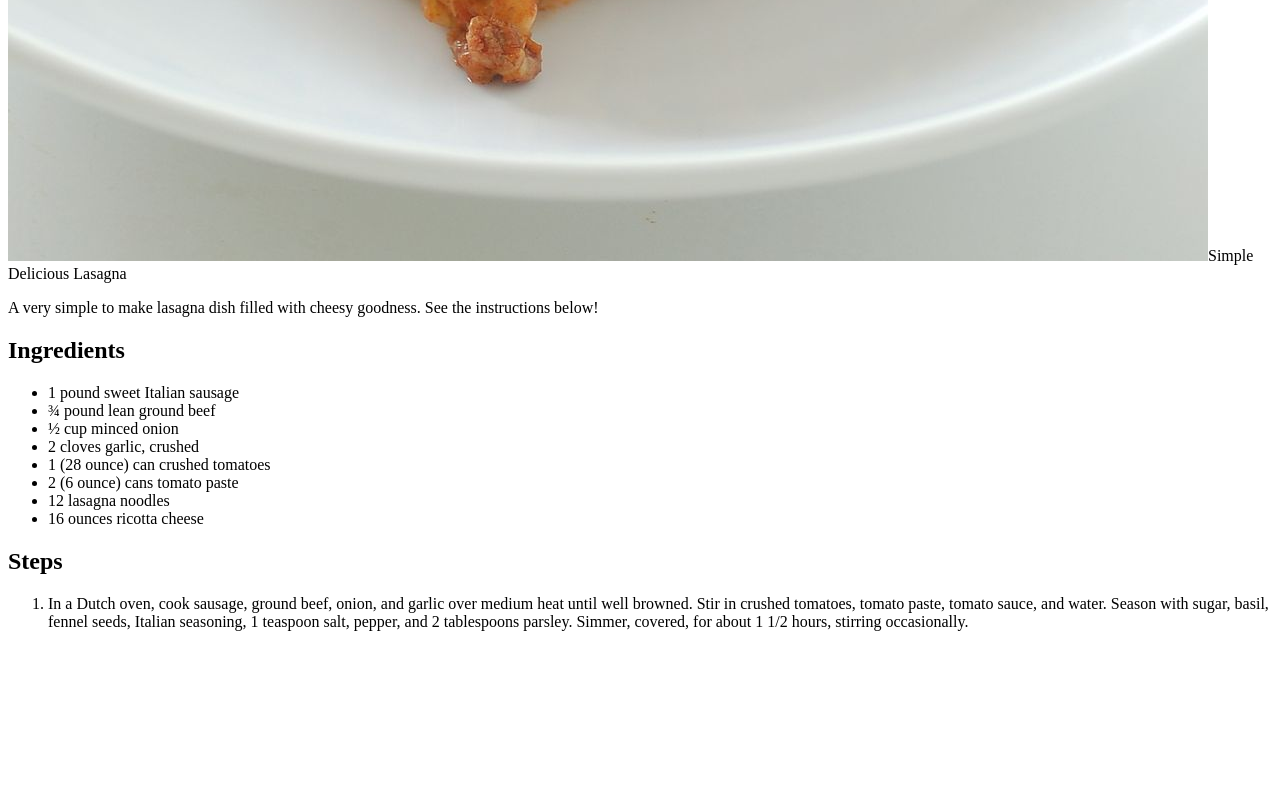
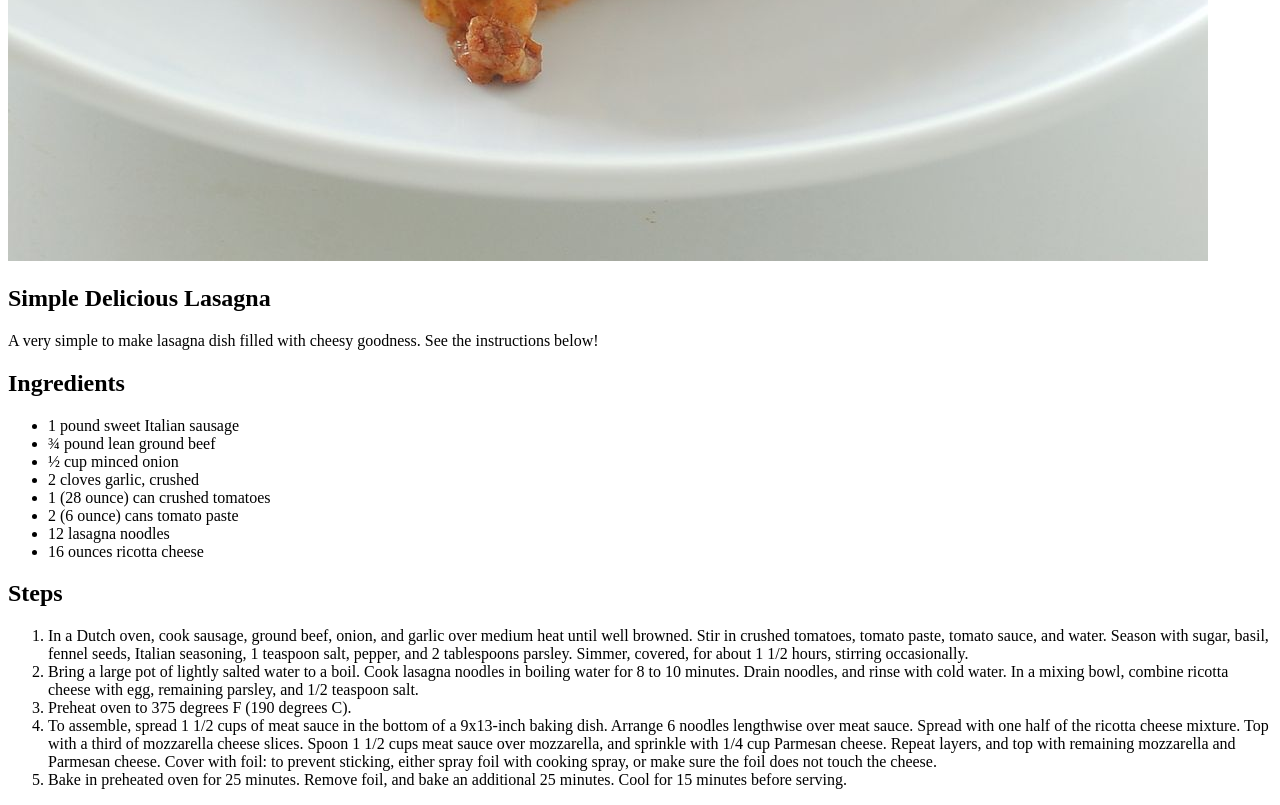
Before and after one commit to bmagi/odin-recipes, a plain HTML site: page lasagna.html in a window 1280 px wide. Shown: the part 1049-1854 px from the top of the page. Before the commit the page ends 1696 px from the top, so only its background shows below. Drawn offline with Linux system fonts and the light colour scheme.

Commit message:
finished lasagna recipe page

```diff
--- a/lasagna.html
+++ b/lasagna.html
@@ -6,7 +6,7 @@
 </head>
 <body>
     <h1>Lasagna</h1>
-    <img src="img/lasagna.jpg"
+    <img src="img/lasagna.jpg">
     <h2>Simple Delicious Lasagna</h2>
     <p>A very simple to make lasagna dish filled with cheesy goodness. See the instructions below!</p>
     <h2>Ingredients</h2>
@@ -23,7 +23,11 @@
     <h2>Steps</h2>
     <ol>
         <li>In a Dutch oven, cook sausage, ground beef, onion, and garlic over medium heat until well browned. Stir in crushed tomatoes, tomato paste, tomato sauce, and water. Season with sugar, basil, fennel seeds, Italian seasoning, 1 teaspoon salt, pepper, and 2 tablespoons parsley. Simmer, covered, for about 1 1/2 hours, stirring occasionally.</li>
-
+        <li>Bring a large pot of lightly salted water to a boil. Cook lasagna noodles in boiling water for 8 to 10 minutes. Drain noodles, and rinse with cold water. In a mixing bowl, combine ricotta cheese with egg, remaining parsley, and 1/2 teaspoon salt.</li>
+        <li>Preheat oven to 375 degrees F (190 degrees C).</li>
+        <li>To assemble, spread 1 1/2 cups of meat sauce in the bottom of a 9x13-inch baking dish. Arrange 6 noodles lengthwise over meat sauce. Spread with one half of the ricotta cheese mixture. Top with a third of mozzarella cheese slices. Spoon 1 1/2 cups meat sauce over mozzarella, and sprinkle with 1/4 cup Parmesan cheese. Repeat layers, and top with remaining mozzarella and Parmesan cheese. Cover with foil: to prevent sticking, either spray foil with cooking spray, or make sure the foil does not touch the cheese.</li>
+        <li>Bake in preheated oven for 25 minutes. Remove foil, and bake an additional 25 minutes. Cool for 15 minutes before serving.
+        </li>
     </ol>
 </body>
 </html>
```
